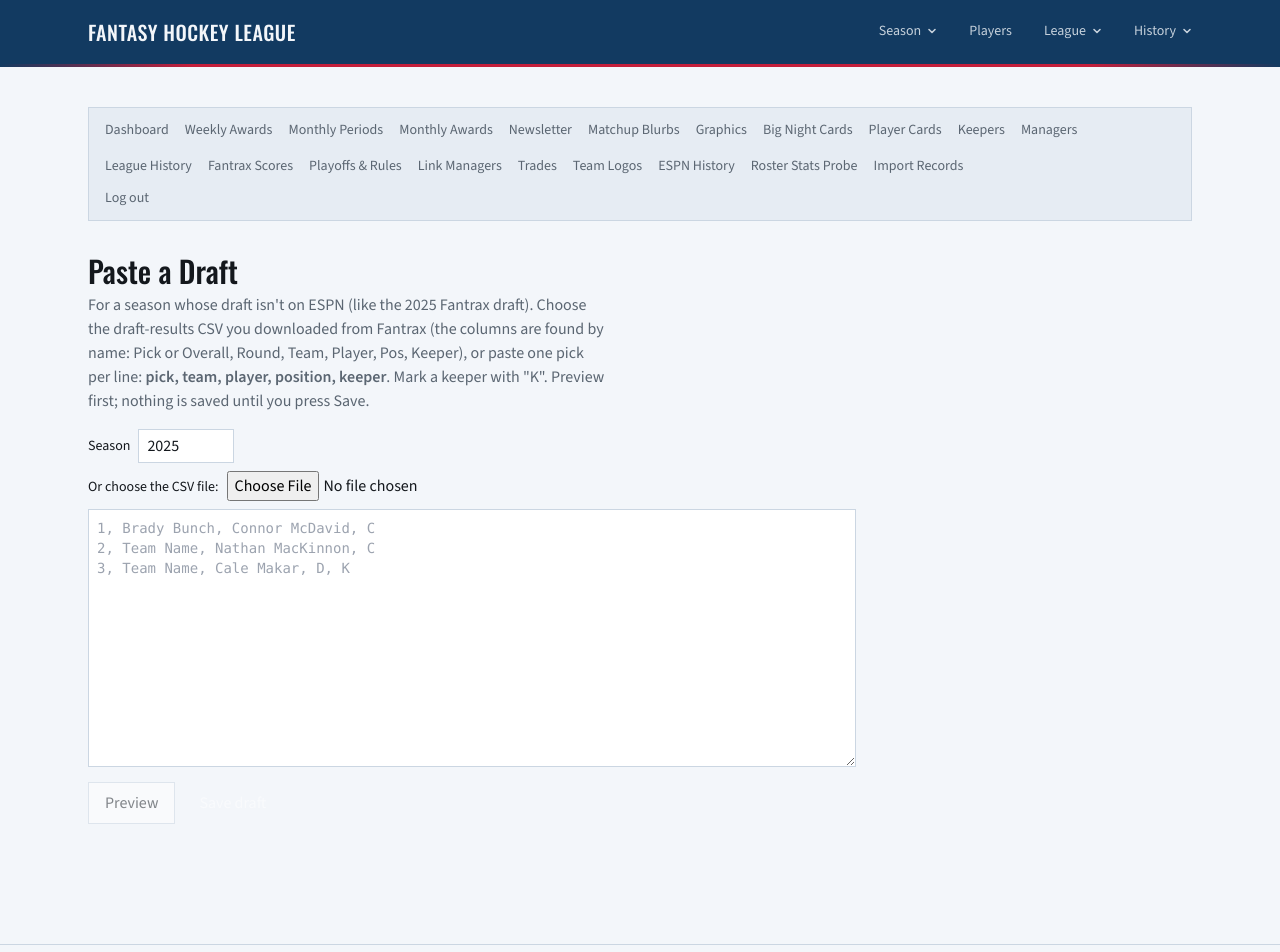
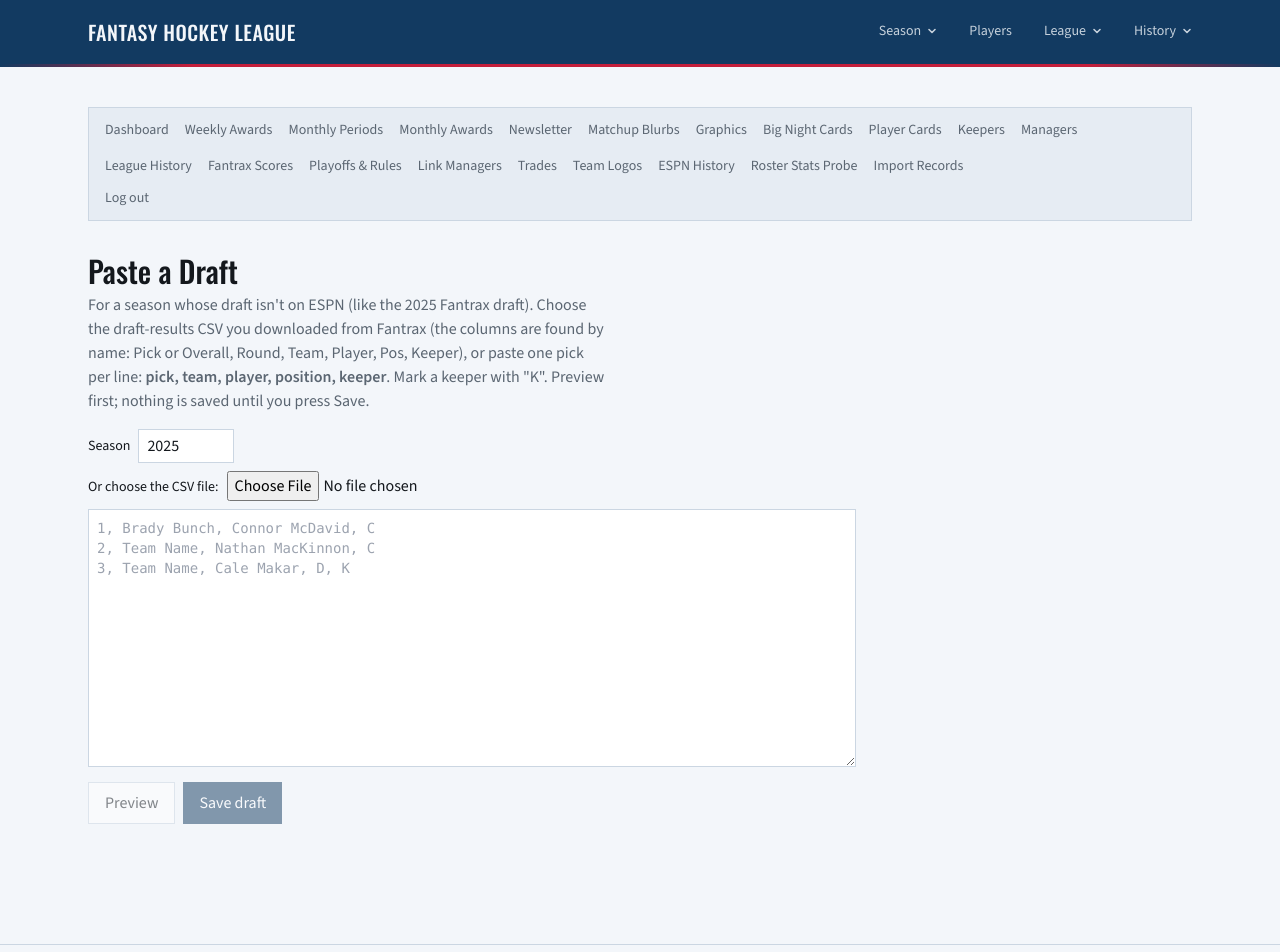
Before and after one commit to DrWaller/League-Hub, a Next.js app: page /admin/draft-paste in a window 1280 px wide. Shown: the top 952 px of the page. Built offline with nearby package versions, Linux system fonts and the light colour scheme.

Commit message:
Fix invisible Save draft button and selected season link (bg-ink is not a defined color)
Co-Authored-By: Claude Sonnet 5.5 <noreply@anthropic.com>
Claude-Session: https://claude.ai/code/session_016a63rUSCSgq8GgNTpDsVNF

```diff
--- a/app/admin/draft-paste/page.tsx
+++ b/app/admin/draft-paste/page.tsx
@@ -59,7 +59,7 @@ export default function DraftPastePage() {
       />
       <div className="flex gap-2 mb-4">
         <button disabled={busy || !text.trim()} onClick={() => go(false)} className="px-4 py-2 border border-ice-line bg-white disabled:opacity-50">Preview</button>
-        <button disabled={busy || !text.trim()} onClick={() => go(true)} className="px-4 py-2 bg-ink text-white disabled:opacity-50">Save draft</button>
+        <button disabled={busy || !text.trim()} onClick={() => go(true)} className="px-4 py-2 bg-rink text-white disabled:opacity-50">Save draft</button>
       </div>
       {reply && (
         <div className="text-sm max-w-3xl">
--- a/app/admin/past-awards/page.tsx
+++ b/app/admin/past-awards/page.tsx
@@ -170,7 +170,7 @@ export default async function PastAwardsPage({ searchParams }: { searchParams: {
       </p>
       <div className="flex flex-wrap gap-2 mb-3">
         {seasons.map((s) => (
-          <Link key={s} href={`/admin/past-awards?season=${s}`} className={`px-3 py-1 border text-sm ${s === season ? "bg-ink text-white" : "border-ice-line bg-white"}`}>
+          <Link key={s} href={`/admin/past-awards?season=${s}`} className={`px-3 py-1 border text-sm ${s === season ? "bg-rink text-white" : "border-ice-line bg-white"}`}>
             {s}
           </Link>
         ))}
```
Also changed, not shown: 1 other file (tests, documents, lock files or other folders).
